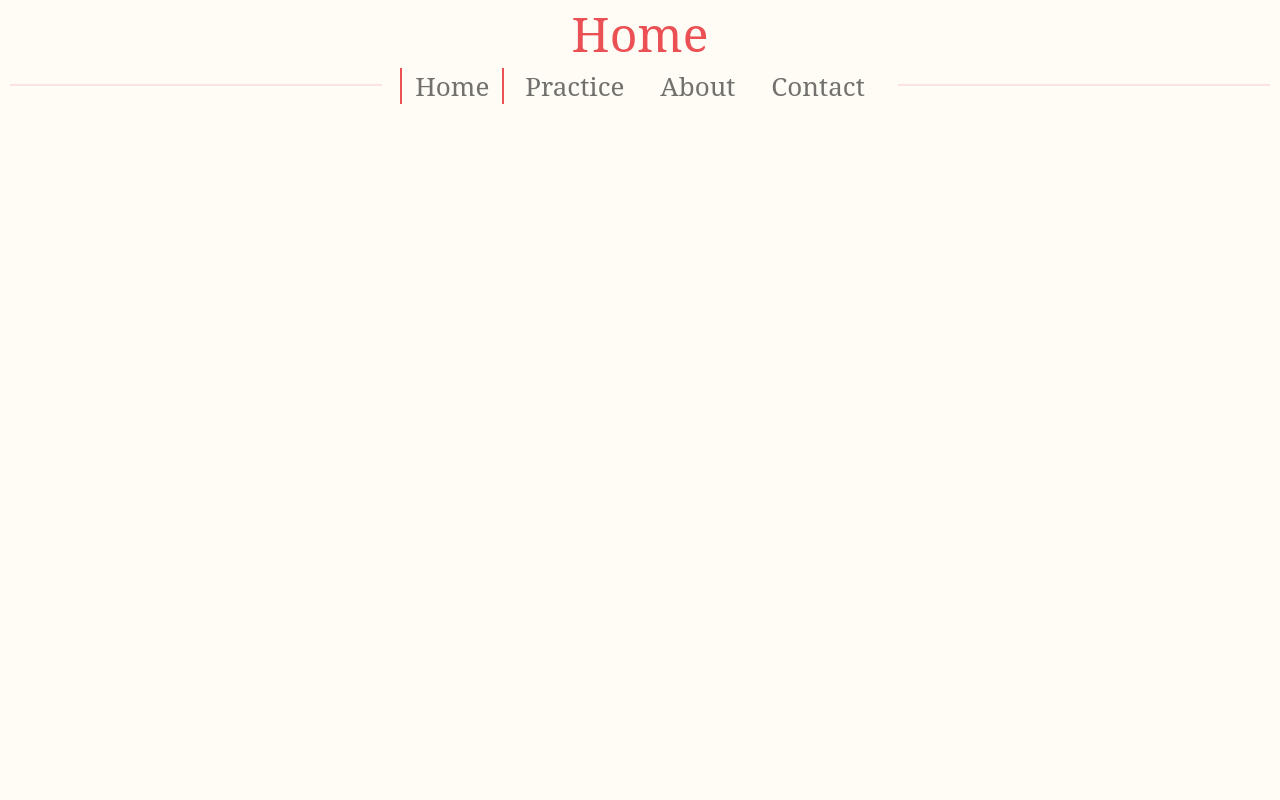
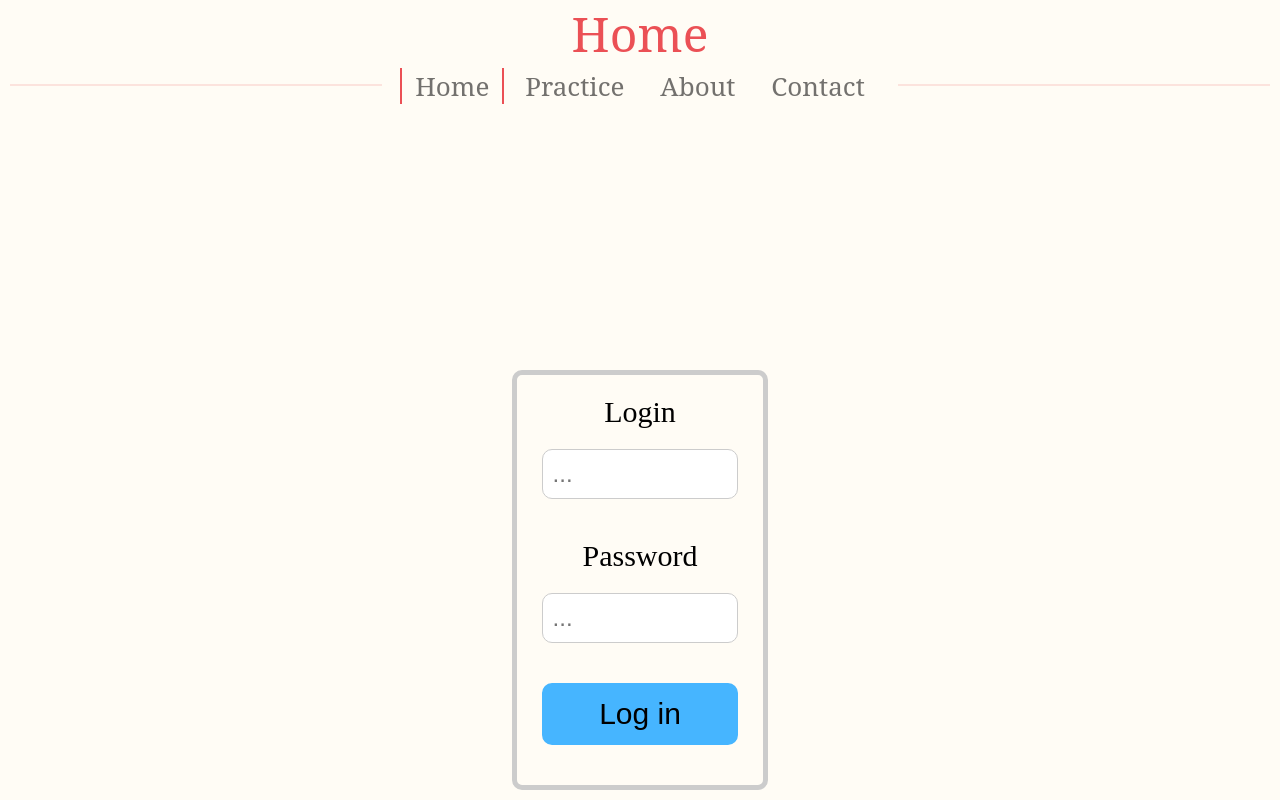
Before and after one commit to Amir837/langleraningplatform, a React (Create React App) app: page / in a window 1280 px wide. Built offline with nearby package versions, Linux system fonts and the light colour scheme.

Commit message:
add entry system

```diff
--- a/src/App.tsx
+++ b/src/App.tsx
@@ -41,7 +41,7 @@ function AppContent() {
                 <NavMenu currentPage={currentPage} />
             </div>
         <Routes>
-          <Route path="/home" element={<Home />} />
+          <Route path="/" element={<Home />} />
           <Route path="/practice" element={<Practice />} />
           <Route path="/about" element={<About />} />
           <Route path="/contact" element={<Contact />} />
--- a/src/Home.tsx
+++ b/src/Home.tsx
@@ -1,7 +1,49 @@
+import React, { ChangeEvent, useState } from 'react';
+import './css/Home.css';
+
+import { Link } from 'react-router-dom';
+
 function Home() {
 
+    const [loginValue, setLoginValue] = useState("");
+    const handleloginValueChange = (event: ChangeEvent<HTMLInputElement>) => {
+        setLoginValue(event.target.value);
+    };
+
+    const [passwordValue, setPasswordValue] = useState("");
+    const handlepasswordValueChange = (event: ChangeEvent<HTMLInputElement>) => {
+        setPasswordValue(event.target.value);
+    };
+
+    const handleClick = () => {
+    }
+
     return(
-        <div>Home Page</div>
+        <div className="entrance">
+            <div className="enterBox">
+                <div className="login">Login</div>
+                <div>
+                    <input
+                        className = "loginInput"
+                        type="text"
+                        placeholder="..."
+                        value={loginValue}
+                        onChange={handleloginValueChange}
+                    />
+                </div>
+                <div className="password">Password</div>
+                <div>
+                    <input
+                        className = "passwordInput"
+                        type="text"
+                        placeholder="..."
+                        value={passwordValue}
+                        onChange={handlepasswordValueChange}
+                    />
+                </div>
+                <Link to="/Practice"><button className="buttonEntrance" onClick={handleClick}>Log in</button></Link>
+            </div>
+        </div>
     );
 }
 
--- a/src/NavMenu.tsx
+++ b/src/NavMenu.tsx
@@ -10,7 +10,8 @@ interface NavMenuProps {
 }
 
 function NavMenu(props: NavMenuProps) {
-    const f = "/" + `${props.currentPage}`;
+    var f = "/" + `${props.currentPage}`;
+    if (props.currentPage === "Home") f = "/";
     return (
         <nav>
             <header>
@@ -20,7 +21,7 @@ function NavMenu(props: NavMenuProps) {
             <div className="menuBar">
                 <ul className="menuUl">
                 <li className={`menuUl-item ${props.currentPage === "Home" ? "menuUl-active-link" : "menuUl-active-item"}`}>
-                    <Link className="menuUl-link temp-size" to="/Home">Home</Link>
+                    <Link className="menuUl-link temp-size" to="/">Home</Link>
                 </li>
                 <li className={`menuUl-item ${props.currentPage === "Practice" ? "menuUl-active-link" : "menuUl-active-item"}`}>
                     <Link className="menuUl-link temp-size" to="/Practice">Practice</Link>
--- /dev/null
+++ b/src/css/Home.css
@@ -0,0 +1,91 @@
+.entrance {
+    border: 5px solid #ccc;
+    border-radius: 10px;
+    margin-top: 20%;
+    width: 20%;
+    min-height: 10%;
+    text-align: center;
+    margin-left: auto;
+    margin-right: auto;
+}
+
+.enterBox {
+    margin-left: 10%;
+    margin-right: 10%;
+}
+
+.login {
+    text-align: center;
+    margin-top: 20px;
+    margin-bottom: 20px;
+    font-size: 30px;
+}
+
+.password {
+    text-align: center;
+    margin-top: 20px;
+    margin-bottom: 20px;
+    font-size: 30px;
+}
+
+.barBetweenLoginandPassword {
+    width: 100%;
+    min-width: 10px;
+    border: 4px solid #ccc;
+}
+
+.loginInput {
+    width: 100%;
+    min-width: 10px;
+    margin-bottom: 20px;
+    padding: 10px;
+    font-size: 24px;
+    border: 1px solid #ccc;
+    border-radius: 10px;
+}
+
+.loginInput:focus {
+    outline: none;
+    border-color: #46b5ff;
+    box-shadow: 0 0 15px #46b5ff;
+}
+
+.passwordInput {
+    width: 100%;
+    min-width: 10px;
+    margin-bottom: 40px;
+    padding: 10px;
+    font-size: 24px;
+    border: 1px solid #ccc;
+    border-radius: 10px;
+}
+
+.passwordInput:focus {
+    outline: none;
+    border-color: #46b5ff;
+    box-shadow: 0 0 15px #46b5ff;
+}
+
+.buttonEntrance {
+    width: 100%;
+    min-width: 10px;
+    margin-bottom: 40px;
+    padding: 10px;
+    font-size: 30px;
+    background-color: #46b5ff;
+    border: 4px solid #46b5ff;
+    border-radius: 10px;
+}
+
+.buttonEntrance:hover {
+    background-color: #4172f8;
+    border: 4px solid #4172f8;
+    border-radius: 10px;
+}
+
+.buttonEntrance:focus {
+    background-color: #0044ff;
+    border: 4px solid #0044ff;
+    border-radius: 10px;
+    box-shadow: 0 0 15px #0044ff;
+}
```
Also changed, not shown: src/css/Practice.css (line endings or trailing spaces).
